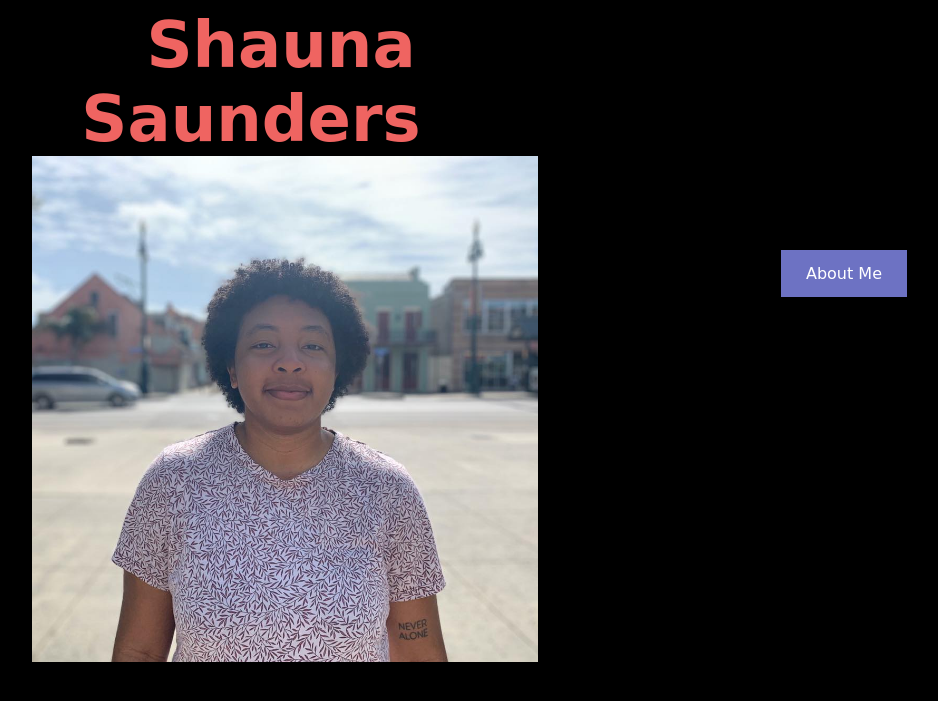
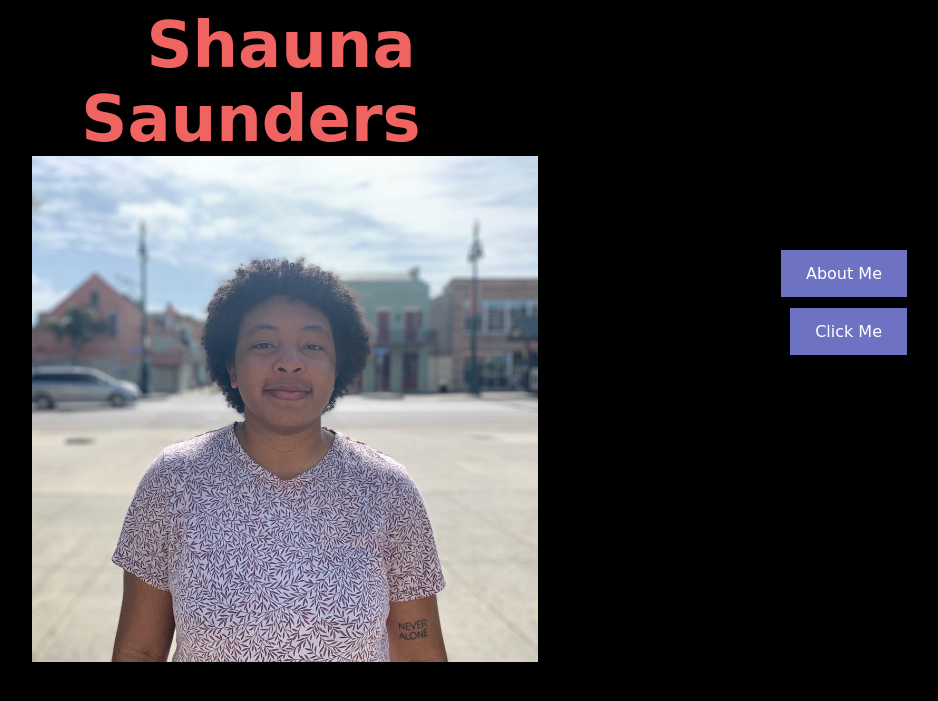
Before and after one commit to shaunacs/shauna-saunders, a Flask app: page / in a window 1280 px wide. Shown: the top 701 px of the page, without its empty margins (73-1011 px from the left). Run offline with Flask 2, Linux system fonts and the light colour scheme; some web fonts are replaced.

Commit message:
Add random cat pic button

```diff
--- a/static/css/homepage.css
+++ b/static/css/homepage.css
@@ -53,6 +53,12 @@ img {
     right: 142px;
 }
 
+#random-cat-button {
+    position: absolute;
+    right: 142px;
+    top: 407px;
+}
+
 .row::after {
     content: "";
     clear: both;
@@ -95,4 +101,10 @@ img {
         right: 300px;
         top: 250px;
     }
+
+    #random-cat-button {
+        position: absolute;
+        right: 300px;
+        top: 308px;
+    }
   }
--- /dev/null
+++ b/static/js/about-me-button.js
@@ -0,0 +1,3 @@
+function youFab() {
+    alert("Wouldn't you like to know, weather boy?");
+}
--- /dev/null
+++ b/static/js/random-cat-button.js
@@ -0,0 +1,11 @@
+function getRandomCatPic() {
+    const myCatPics = ['Frankie1.jpg', 'Frankie2.jpg', 'Gary-side.PNG', 'Gary.jpg'];
+
+    var catPic = myCatPics[Math.floor(Math.random()*myCatPics.length)];
+    return catPic;
+}
+
+
+function shuffleCats() {
+    document.getElementById("cat-image").src = `../static/img/${getRandomCatPic()}`;
+}
--- a/templates/homepage.html
+++ b/templates/homepage.html
@@ -2,11 +2,8 @@
 {% block title %}Shauna Saunders Homepage{% endblock %}
 {% block head %}
 <meta name="viewport" content="width=device-width">
-<script>
-    function youFab() {
-        alert("Wouldn't you like to know, weather boy?");
-    }
-</script>
+<script src="../static/js/about-me-button.js"></script>
+<script src="../static/js/random-cat-button.js"></script>
 {% endblock %}
 {% block body %}
 <div class="row">
@@ -23,11 +20,16 @@
     </nav> -->
 </div>
 <div class="row">
-    <img src="../static/img/shauna-nola.jpeg">
+    <img src="../static/img/shauna-nola.jpeg" id="cat-image">
 </div>
 <div class="row">
     <a class="btn" id="about-me-button" onclick="youFab()">About Me</a>
 </div>
-
+<div class="row">
+    <a class="btn" id="random-cat-button" onclick="shuffleCats()">Click Me</a>
+</div>
+<!-- <div class="row">
+    <img src="" id="cat-image">
+</div> -->
 
 {% endblock %}
```
Also changed, not shown: static/img/Frankie1.jpg (added), static/img/Gary.jpg (added), 2 other files.
